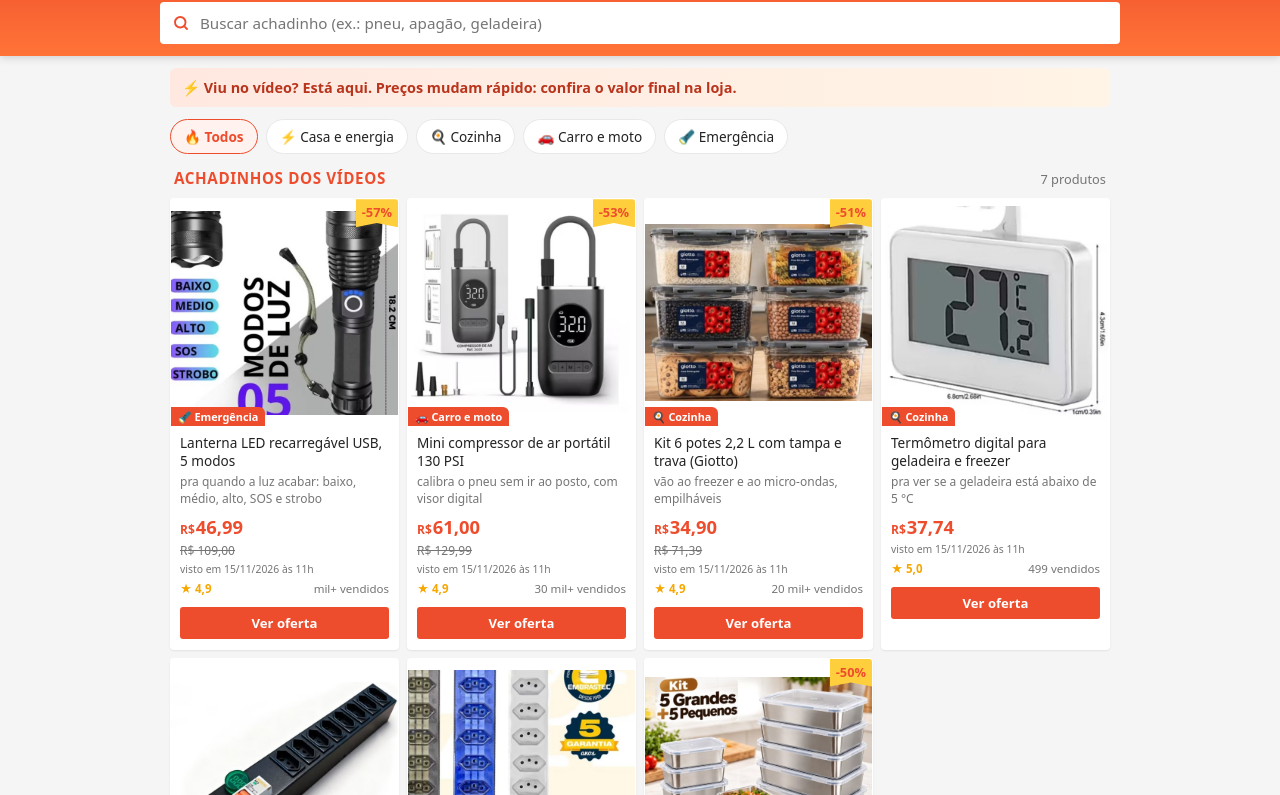
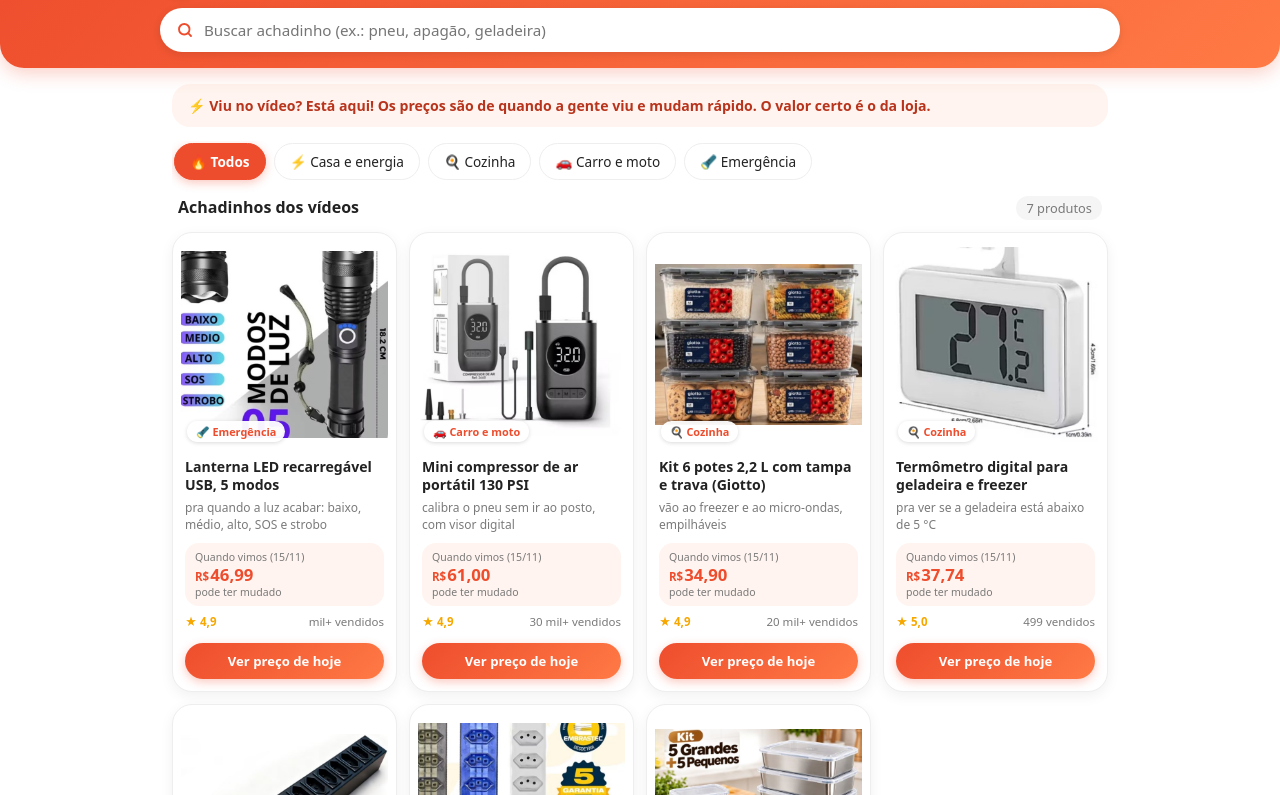
Before and after one commit to BrunoFantinato/achadinhos, a plain HTML site: page index.html in a window 1280 px wide. Shown: the part 60-855 px from the top of the page. Drawn offline with Linux system fonts and the light colour scheme.

Commit message:
Atualiza achadinhos (7 produtos)

```diff
--- a/index.html
+++ b/index.html
@@ -2,51 +2,48 @@
 <html lang="pt-BR"><head><meta charset="utf-8"><meta name="viewport" content="width=device-width,initial-scale=1">
 <title>Achadinhos do Doutor Curioso</title>
 <meta name="description" content="Os achadinhos que aparecem nos vídeos do Arquivo Oculto Curiosidades.">
-<meta name="theme-color" content="#ee4d2d">
+<meta name="theme-color" content="#ee4d2d"><meta name="color-scheme" content="light">
 <style>
- :root{--lar:#ee4d2d;--lar2:#ff7337;--bg:#f5f5f5;--card:#fff;--fg:#222;--sub:#757575;--linha:#e8e8e8;--amar:#ffce3d}
- @media (prefers-color-scheme:dark){:root{--bg:#121212;--card:#1e1e1e;--fg:#eee;--sub:#a0a0a0;--linha:#2c2c2c}}
+ :root{--lar:#ee4d2d;--lar2:#ff7a45;--bg:#fff;--card:#fff;--fg:#222;--sub:#7a7a7a;--linha:#eeeeee;--suave:#fff4ef;color-scheme:light}
  *{box-sizing:border-box}
- body{margin:0;background:var(--bg);color:var(--fg);font-family:system-ui,-apple-system,"Segoe UI",Roboto,sans-serif;-webkit-tap-highlight-color:transparent}
- header{position:sticky;top:0;z-index:5;background:linear-gradient(180deg,var(--lar),var(--lar2));color:#fff;padding:12px 16px 12px;box-shadow:0 2px 8px rgba(0,0,0,.15)}
+ body{margin:0;background:#fff;color:var(--fg);font-family:system-ui,-apple-system,"Segoe UI",Roboto,sans-serif;-webkit-tap-highlight-color:transparent}
+ header{position:sticky;top:0;z-index:5;background:linear-gradient(135deg,var(--lar),var(--lar2));color:#fff;padding:14px 16px 16px;
+        border-radius:0 0 24px 24px;box-shadow:0 6px 18px rgba(238,77,45,.25)}
  .topo{max-width:960px;margin:0 auto}
- .marca{display:flex;align-items:center;gap:10px;margin:0 0 10px}
- .logo{width:38px;height:38px;border-radius:10px;background:#fff;color:var(--lar);display:grid;place-items:center;font-size:1.3rem;flex:none}
- .marca h1{font-size:1.15rem;margin:0;line-height:1.1} .marca p{margin:2px 0 0;font-size:.8rem;opacity:.92}
- .busca{position:relative}
- .busca input{width:100%;font:inherit;font-size:.95rem;padding:11px 14px 11px 40px;border:0;border-radius:4px;background:#fff;color:#222}
- .busca input:focus{outline:2px solid var(--amar)}
- .busca svg{position:absolute;left:12px;top:50%;transform:translateY(-50%);width:18px;height:18px;stroke:var(--lar)}
- main{max-width:960px;margin:0 auto;padding:12px 10px 40px}
- .faixa{display:flex;align-items:center;gap:10px;background:linear-gradient(90deg,#ffe8e0,#fff4e6);color:#b8341c;border-radius:6px;padding:10px 12px;margin:0 0 12px;font-weight:700;font-size:.9rem}
- @media (prefers-color-scheme:dark){.faixa{background:linear-gradient(90deg,#3a1d16,#33271a);color:#ffb39c}}
- .chips{display:flex;gap:8px;overflow-x:auto;padding:0 0 12px;scrollbar-width:none} .chips::-webkit-scrollbar{display:none}
- .chips button{flex:none;font:inherit;font-size:.85rem;border:1px solid var(--linha);background:var(--card);color:var(--fg);border-radius:999px;padding:7px 13px;cursor:pointer}
- .chips button.on{border-color:var(--lar);color:var(--lar);font-weight:700;background:#fff2ef}
- @media (prefers-color-scheme:dark){.chips button.on{background:#3a1d16}}
- .titulo{display:flex;justify-content:space-between;align-items:baseline;margin:2px 4px 10px}
- .titulo h3{margin:0;font-size:.95rem;color:var(--lar);text-transform:uppercase;letter-spacing:.04em}
- .titulo span{font-size:.8rem;color:var(--sub)}
- .grade{display:grid;grid-template-columns:repeat(2,minmax(0,1fr));gap:8px}
+ .marca{display:flex;align-items:center;gap:10px;margin:0 0 12px}
+ .logo{width:42px;height:42px;border-radius:50%;background:#fff;display:grid;place-items:center;font-size:1.3rem;flex:none;box-shadow:0 2px 6px rgba(0,0,0,.12)}
+ .marca h1{font-size:1.15rem;margin:0;line-height:1.1} .marca p{margin:3px 0 0;font-size:.8rem;opacity:.92}
+ .busca{position:relative;display:block}
+ .busca input{width:100%;font:inherit;font-size:.95rem;padding:12px 16px 12px 44px;border:0;border-radius:999px;background:#fff;color:#222;box-shadow:0 2px 8px rgba(0,0,0,.1)}
+ .busca input:focus{outline:3px solid rgba(255,255,255,.6)}
+ .busca svg{position:absolute;left:16px;top:50%;transform:translateY(-50%);width:18px;height:18px;stroke:var(--lar)}
+ main{max-width:960px;margin:0 auto;padding:16px 12px 40px}
+ .faixa{display:flex;align-items:center;gap:10px;background:var(--suave);color:#b8341c;border-radius:18px;padding:12px 16px;margin:0 0 14px;font-weight:700;font-size:.88rem}
+ .chips{display:flex;gap:8px;overflow-x:auto;padding:2px 2px 14px;scrollbar-width:none} .chips::-webkit-scrollbar{display:none}
+ .chips button{flex:none;font:inherit;font-size:.85rem;border:1.5px solid var(--linha);background:#fff;color:var(--fg);border-radius:999px;padding:8px 15px;cursor:pointer;transition:all .15s}
+ .chips button.on{border-color:var(--lar);background:var(--lar);color:#fff;font-weight:700;box-shadow:0 3px 10px rgba(238,77,45,.3)}
+ .titulo{display:flex;justify-content:space-between;align-items:baseline;margin:2px 6px 12px}
+ .titulo h3{margin:0;font-size:1rem;color:var(--fg)}
+ .titulo span{font-size:.8rem;color:var(--sub);background:#f5f5f5;border-radius:999px;padding:3px 10px}
+ .grade{display:grid;grid-template-columns:repeat(2,minmax(0,1fr));gap:12px}
  @media (min-width:640px){.grade{grid-template-columns:repeat(3,minmax(0,1fr))}}
  @media (min-width:900px){.grade{grid-template-columns:repeat(4,minmax(0,1fr))}}
- .card{display:flex;flex-direction:column;background:var(--card);border-radius:4px;overflow:hidden;text-decoration:none;color:var(--fg);
-       box-shadow:0 1px 2px rgba(0,0,0,.08);border:1px solid transparent;transition:transform .15s,border-color .15s}
- .card:hover{border-color:var(--lar);transform:translateY(-2px)}
- .foto{position:relative;aspect-ratio:1;background:#fff;display:grid;place-items:center}
+ .card{display:flex;flex-direction:column;background:#fff;border-radius:20px;overflow:hidden;text-decoration:none;color:var(--fg);
+       border:1.5px solid var(--linha);box-shadow:0 4px 14px rgba(0,0,0,.06);transition:transform .15s,box-shadow .15s,border-color .15s}
+ .card:hover{border-color:#ffc9b8;transform:translateY(-3px);box-shadow:0 8px 20px rgba(238,77,45,.15)}
+ .foto{position:relative;aspect-ratio:1;background:#fff;display:grid;place-items:center;margin:8px 8px 0;border-radius:14px;overflow:hidden}
  .foto img{width:100%;height:100%;object-fit:contain} .sem{font-size:3rem}
- .desc{position:absolute;top:0;right:0;background:var(--amar);color:var(--lar);font-weight:800;font-size:.8rem;padding:4px 6px 6px;
-       clip-path:polygon(0 0,100% 0,100% 100%,50% 85%,0 100%)}
- .tag{position:absolute;left:0;bottom:0;background:var(--lar);color:#fff;font-size:.68rem;font-weight:700;padding:2px 7px;border-top-right-radius:6px}
- .corpo{display:flex;flex-direction:column;gap:3px;padding:8px 9px 10px;flex:1}
- h2{font-size:.85rem;font-weight:500;line-height:1.3;margin:0;display:-webkit-box;-webkit-line-clamp:2;-webkit-box-orient:vertical;overflow:hidden;min-height:2.6em}
+ .tag{position:absolute;left:6px;bottom:6px;background:rgba(255,255,255,.95);color:var(--lar);font-size:.68rem;font-weight:700;padding:3px 9px;border-radius:999px;box-shadow:0 1px 4px rgba(0,0,0,.15)}
+ .corpo{display:flex;flex-direction:column;gap:4px;padding:10px 12px 12px;flex:1}
+ h2{font-size:.88rem;font-weight:600;line-height:1.3;margin:0;display:-webkit-box;-webkit-line-clamp:2;-webkit-box-orient:vertical;overflow:hidden;min-height:2.6em}
  .dest{font-size:.75rem;color:var(--sub);margin:0;display:-webkit-box;-webkit-line-clamp:2;-webkit-box-orient:vertical;overflow:hidden}
- .preco{color:var(--lar);font-size:1.15rem;font-weight:700;margin-top:4px} .preco small{font-size:.75rem;margin-right:1px}
- .preco em{font-style:normal;font-size:.7rem;font-weight:600;margin-left:4px}
- s{font-size:.75rem;color:var(--sub)}
- .visto{font-size:.65rem;color:var(--sub)}
- .nota{display:flex;justify-content:space-between;font-size:.72rem;color:var(--sub);margin-top:2px} .nota b{color:#f6a700;font-weight:700}
- .btn{margin-top:auto;align-self:stretch;text-align:center;background:var(--lar);color:#fff;font-weight:700;font-size:.82rem;border-radius:3px;padding:7px 0;margin-top:8px}
+ .pbox{background:var(--suave);border-radius:14px;padding:7px 10px;margin-top:6px}
+ .plab,.pobs{display:block;font-size:.66rem;color:var(--sub)}
+ .preco{color:var(--lar);font-size:1.05rem;font-weight:700;line-height:1.25} .preco small{font-size:.72rem;margin-right:1px}
+ .preco em{font-style:normal;font-size:.68rem;font-weight:600;margin-left:4px}
+ .nota{display:flex;justify-content:space-between;gap:6px;font-size:.72rem;color:var(--sub);margin-top:4px} .nota b{color:#f6a700;font-weight:700}
+ .btn{margin-top:auto;text-align:center;background:linear-gradient(135deg,var(--lar),var(--lar2));color:#fff;font-weight:700;font-size:.82rem;border-radius:999px;padding:9px 0;box-shadow:0 3px 10px rgba(238,77,45,.3)}
+ .corpo .btn{margin-top:10px}
  #nada,.vazio{text-align:center;color:var(--sub);padding:30px 0}
  footer{max-width:960px;margin:0 auto;padding:0 16px 32px;font-size:.75rem;color:var(--sub);text-align:center;line-height:1.5}
 </style></head>
@@ -57,37 +54,37 @@
  <input id="q" type="search" placeholder="Buscar achadinho (ex.: pneu, apagão, geladeira)" aria-label="Buscar produto"></label>
 </div></header>
 <main>
- <div class="faixa">⚡ Viu no vídeo? Está aqui. Preços mudam rápido: confira o valor final na loja.</div>
+ <div class="faixa">⚡ Viu no vídeo? Está aqui! Os preços são de quando a gente viu e mudam rápido. O valor certo é o da loja.</div>
  <div class="chips"><button class="on" data-c="">🔥 Todos</button><button data-c="Casa e energia">⚡ Casa e energia</button><button data-c="Cozinha">🍳 Cozinha</button><button data-c="Carro e moto">🚗 Carro e moto</button><button data-c="Emergência">🔦 Emergência</button></div>
  <div class="titulo"><h3>Achadinhos dos vídeos</h3><span id="n">7 produtos</span></div>
  <div class="grade">
 <a class="card" href="https://s.shopee.com.br/6fisWjUItz" target="_blank" rel="noopener sponsored" data-cat="Emergência" data-busca="lanterna led recarregável usb, 5 modos pra quando a luz acabar: baixo, médio, alto, sos e strobo emergência apagão falta de luz emergência temporal chuva camping">
-  <div class="foto"><img src="img/lanterna.jpg" alt="Lanterna LED recarregável USB, 5 modos" loading="lazy"><span class="desc">-57%</span><span class="tag">🔦 Emergência</span></div>
-  <div class="corpo"><h2>Lanterna LED recarregável USB, 5 modos</h2><p class="dest">pra quando a luz acabar: baixo, médio, alto, SOS e strobo</p><div class="preco"><small>R$</small>46,99</div><s>R$ 109,00</s><div class="visto">visto em 15/11/2026 às 11h</div><div class="nota"><b>★ 4,9</b><span>mil+ vendidos</span></div><span class="btn">Ver oferta</span></div>
+  <div class="foto"><img src="img/lanterna.jpg" alt="Lanterna LED recarregável USB, 5 modos" loading="lazy"><span class="tag">🔦 Emergência</span></div>
+  <div class="corpo"><h2>Lanterna LED recarregável USB, 5 modos</h2><p class="dest">pra quando a luz acabar: baixo, médio, alto, SOS e strobo</p><div class="pbox"><span class="plab">Quando vimos (15/11)</span><div class="preco"><small>R$</small>46,99</div><span class="pobs">pode ter mudado</span></div><div class="nota"><b>★ 4,9</b><span>mil+ vendidos</span></div><span class="btn">Ver preço de hoje</span></div>
 </a>
 <a class="card" href="https://s.shopee.com.br/3LSQYDLp1O" target="_blank" rel="noopener sponsored" data-cat="Carro e moto" data-busca="mini compressor de ar portátil 130 psi calibra o pneu sem ir ao posto, com visor digital carro e moto pneu carro moto bicicleta posto viagem calibrar">
-  <div class="foto"><img src="img/compressor.jpg" alt="Mini compressor de ar portátil 130 PSI" loading="lazy"><span class="desc">-53%</span><span class="tag">🚗 Carro e moto</span></div>
-  <div class="corpo"><h2>Mini compressor de ar portátil 130 PSI</h2><p class="dest">calibra o pneu sem ir ao posto, com visor digital</p><div class="preco"><small>R$</small>61,00</div><s>R$ 129,99</s><div class="visto">visto em 15/11/2026 às 11h</div><div class="nota"><b>★ 4,9</b><span>30 mil+ vendidos</span></div><span class="btn">Ver oferta</span></div>
+  <div class="foto"><img src="img/compressor.jpg" alt="Mini compressor de ar portátil 130 PSI" loading="lazy"><span class="tag">🚗 Carro e moto</span></div>
+  <div class="corpo"><h2>Mini compressor de ar portátil 130 PSI</h2><p class="dest">calibra o pneu sem ir ao posto, com visor digital</p><div class="pbox"><span class="plab">Quando vimos (15/11)</span><div class="preco"><small>R$</small>61,00</div><span class="pobs">pode ter mudado</span></div><div class="nota"><b>★ 4,9</b><span>30 mil+ vendidos</span></div><span class="btn">Ver preço de hoje</span></div>
 </a>
 <a class="card" href="https://s.shopee.com.br/1BNvyPq5qj" target="_blank" rel="noopener sponsored" data-cat="Cozinha" data-busca="kit 6 potes 2,2 l com tampa e trava (giotto) vão ao freezer e ao micro-ondas, empilháveis cozinha marmita freezer geladeira sobras organizar cozinha comida">
-  <div class="foto"><img src="img/potes.jpg" alt="Kit 6 potes 2,2 L com tampa e trava (Giotto)" loading="lazy"><span class="desc">-51%</span><span class="tag">🍳 Cozinha</span></div>
-  <div class="corpo"><h2>Kit 6 potes 2,2 L com tampa e trava (Giotto)</h2><p class="dest">vão ao freezer e ao micro-ondas, empilháveis</p><div class="preco"><small>R$</small>34,90</div><s>R$ 71,39</s><div class="visto">visto em 15/11/2026 às 11h</div><div class="nota"><b>★ 4,9</b><span>20 mil+ vendidos</span></div><span class="btn">Ver oferta</span></div>
+  <div class="foto"><img src="img/potes.jpg" alt="Kit 6 potes 2,2 L com tampa e trava (Giotto)" loading="lazy"><span class="tag">🍳 Cozinha</span></div>
+  <div class="corpo"><h2>Kit 6 potes 2,2 L com tampa e trava (Giotto)</h2><p class="dest">vão ao freezer e ao micro-ondas, empilháveis</p><div class="pbox"><span class="plab">Quando vimos (15/11)</span><div class="preco"><small>R$</small>34,90</div><span class="pobs">pode ter mudado</span></div><div class="nota"><b>★ 4,9</b><span>20 mil+ vendidos</span></div><span class="btn">Ver preço de hoje</span></div>
 </a>
 <a class="card" href="https://s.shopee.com.br/7Af97UnyFP" target="_blank" rel="noopener sponsored" data-cat="Cozinha" data-busca="termômetro digital para geladeira e freezer pra ver se a geladeira está abaixo de 5 °c cozinha geladeira freezer temperatura comida anvisa caixa térmica remédio">
   <div class="foto"><img src="img/termometro.jpg" alt="Termômetro digital para geladeira e freezer" loading="lazy"><span class="tag">🍳 Cozinha</span></div>
-  <div class="corpo"><h2>Termômetro digital para geladeira e freezer</h2><p class="dest">pra ver se a geladeira está abaixo de 5 °C</p><div class="preco"><small>R$</small>37,74</div><div class="visto">visto em 15/11/2026 às 11h</div><div class="nota"><b>★ 5,0</b><span>499 vendidos</span></div><span class="btn">Ver oferta</span></div>
+  <div class="corpo"><h2>Termômetro digital para geladeira e freezer</h2><p class="dest">pra ver se a geladeira está abaixo de 5 °C</p><div class="pbox"><span class="plab">Quando vimos (15/11)</span><div class="preco"><small>R$</small>37,74</div><span class="pobs">pode ter mudado</span></div><div class="nota"><b>★ 5,0</b><span>499 vendidos</span></div><span class="btn">Ver preço de hoje</span></div>
 </a>
 <a class="card" href="https://s.shopee.com.br/1BNvyYvBlc" target="_blank" rel="noopener sponsored" data-cat="Casa e energia" data-busca="filtro de linha 20 a com 8 tomadas, disjuntor e voltímetro 8 tomadas, disjuntor e visor da voltagem da rede casa e energia tomada benjamim gambiarra energia voltagem escritório pc">
   <div class="foto"><img src="img/filtro.jpg" alt="Filtro de linha 20 A com 8 tomadas, disjuntor e voltímetro" loading="lazy"><span class="tag">⚡ Casa e energia</span></div>
-  <div class="corpo"><h2>Filtro de linha 20 A com 8 tomadas, disjuntor e voltímetro</h2><p class="dest">8 tomadas, disjuntor e visor da voltagem da rede</p><div class="preco"><small>R$</small>123,34<em>no Pix</em></div><div class="visto">visto em 15/11/2026 às 11h</div><div class="nota"><b>★ 4,9</b><span>261 vendidos</span></div><span class="btn">Ver oferta</span></div>
+  <div class="corpo"><h2>Filtro de linha 20 A com 8 tomadas, disjuntor e voltímetro</h2><p class="dest">8 tomadas, disjuntor e visor da voltagem da rede</p><div class="pbox"><span class="plab">Quando vimos (15/11)</span><div class="preco"><small>R$</small>123,34<em>no Pix</em></div><span class="pobs">pode ter mudado</span></div><div class="nota"><b>★ 4,9</b><span>261 vendidos</span></div><span class="btn">Ver preço de hoje</span></div>
 </a>
 <a class="card" href="https://s.shopee.com.br/9KjdhqsZCl" target="_blank" rel="noopener sponsored" data-cat="Casa e energia" data-busca="filtro de linha 6 tomadas com dps (proteção contra surtos) dps de 7,5 ka contra surtos na rede, bivolt casa e energia raio tempestade temporal surto queda de luz volta da energia tomada energia">
   <div class="foto"><img src="img/protetor_dps.jpg" alt="Filtro de linha 6 tomadas com DPS (proteção contra surtos)" loading="lazy"><span class="tag">⚡ Casa e energia</span></div>
-  <div class="corpo"><h2>Filtro de linha 6 tomadas com DPS (proteção contra surtos)</h2><p class="dest">DPS de 7,5 kA contra surtos na rede, bivolt</p><div class="preco"><small>R$</small>89,16<em>no Pix</em></div><div class="visto">visto em 15/11/2026 às 11h</div><div class="nota"><b>★ 4,9</b><span>mil+ vendidos</span></div><span class="btn">Ver oferta</span></div>
+  <div class="corpo"><h2>Filtro de linha 6 tomadas com DPS (proteção contra surtos)</h2><p class="dest">DPS de 7,5 kA contra surtos na rede, bivolt</p><div class="pbox"><span class="plab">Quando vimos (15/11)</span><div class="preco"><small>R$</small>89,16<em>no Pix</em></div><span class="pobs">pode ter mudado</span></div><div class="nota"><b>★ 4,9</b><span>mil+ vendidos</span></div><span class="btn">Ver preço de hoje</span></div>
 </a>
 <a class="card" href="https://s.shopee.com.br/7pupv9wBEh" target="_blank" rel="noopener sponsored" data-cat="Cozinha" data-busca="kit potes rasos de inox com tampa hermética rasos e empilháveis, bons pra guardar sobras na geladeira cozinha comida quente sobras geladeira pote raso marmita organizar cozinha comida">
-  <div class="foto"><img src="img/potes_inox.jpg" alt="Kit potes rasos de inox com tampa hermética" loading="lazy"><span class="desc">-50%</span><span class="tag">🍳 Cozinha</span></div>
-  <div class="corpo"><h2>Kit potes rasos de inox com tampa hermética</h2><p class="dest">rasos e empilháveis, bons pra guardar sobras na geladeira</p><div class="preco"><small>R$</small>58,99</div><s>R$ 118,00</s><div class="visto">visto em 15/11/2026 às 11h</div><div class="nota"><b>★ 4,8</b><span>803 vendidos</span></div><span class="btn">Ver oferta</span></div>
+  <div class="foto"><img src="img/potes_inox.jpg" alt="Kit potes rasos de inox com tampa hermética" loading="lazy"><span class="tag">🍳 Cozinha</span></div>
+  <div class="corpo"><h2>Kit potes rasos de inox com tampa hermética</h2><p class="dest">rasos e empilháveis, bons pra guardar sobras na geladeira</p><div class="pbox"><span class="plab">Quando vimos (15/11)</span><div class="preco"><small>R$</small>58,99</div><span class="pobs">pode ter mudado</span></div><div class="nota"><b>★ 4,8</b><span>803 vendidos</span></div><span class="btn">Ver preço de hoje</span></div>
 </a>
  </div>
  <p id="nada" hidden>Nada encontrado. Tente outra palavra.</p>
```
